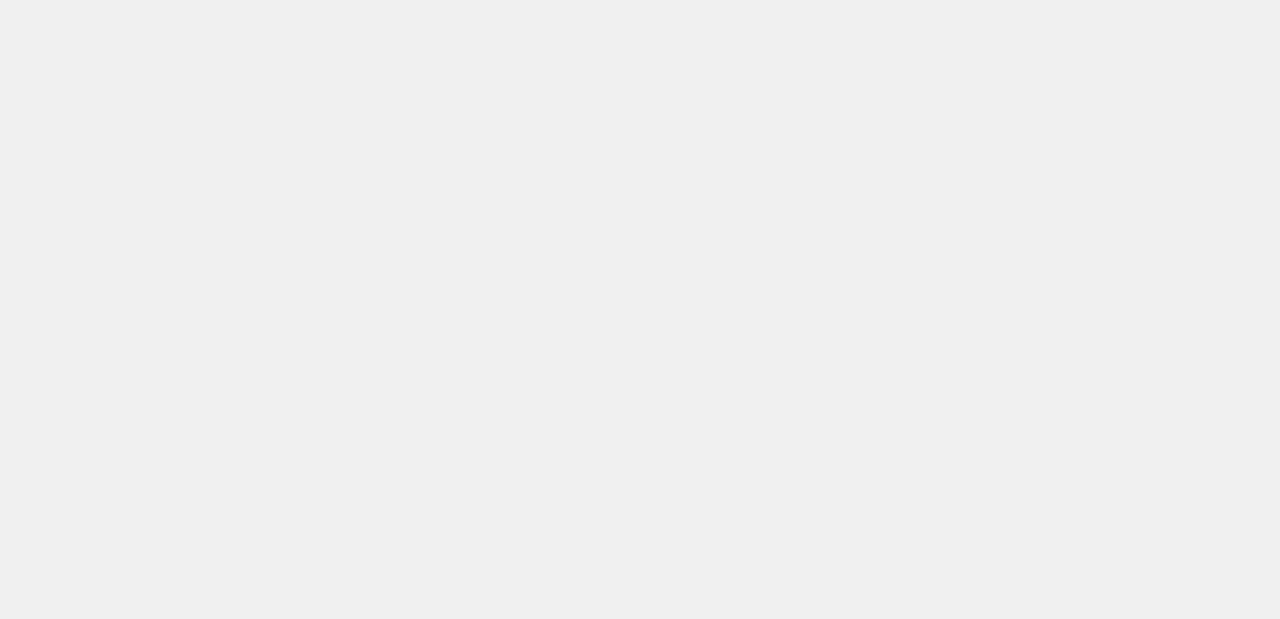
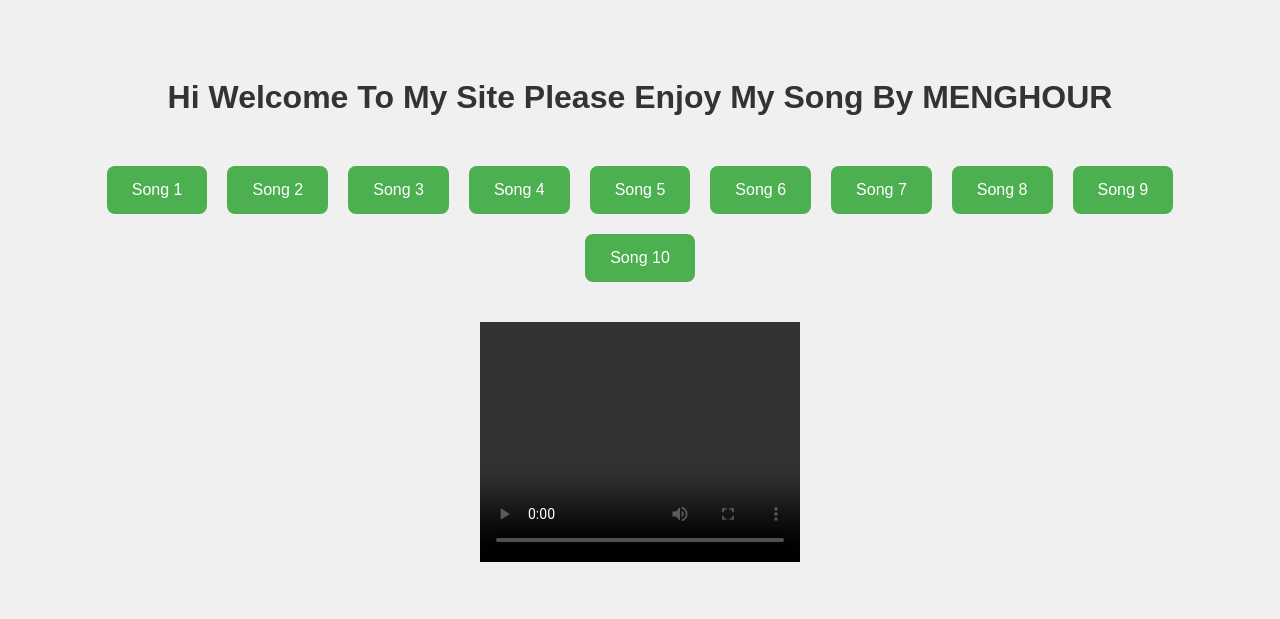
Before and after one commit to MenghourTheKing/SONGS, a plain HTML site: page index.html in a window 1280 px wide. Drawn offline with Linux system fonts and the light colour scheme.

Commit message:
index.html

```diff
--- a/index.html
+++ b/index.html
@@ -35,3 +35,29 @@
       height: 240px;
     }
   </style>
+</head>
+<body>
+
+  <h1>Hi Welcome To My Site Please Enjoy My Song By MENGHOUR</h1>
+
+  <div id="buttons"></div>
+
+  <video id="videoPlayer" controls></video>
+
+  <script>
+    const videoPlayer = document.getElementById('videoPlayer');
+    const buttonsDiv = document.getElementById('buttons');
+
+    for (let i = 1; i <= 10; i++) {
+      const btn = document.createElement('button');
+      btn.textContent = 'Song ' + i;
+      btn.onclick = () => {
+        videoPlayer.src = `song${i}.mp4`;
+        videoPlayer.play();
+      };
+      buttonsDiv.appendChild(btn);
+    }
+  </script>
+
+</body>
+</html>
```
